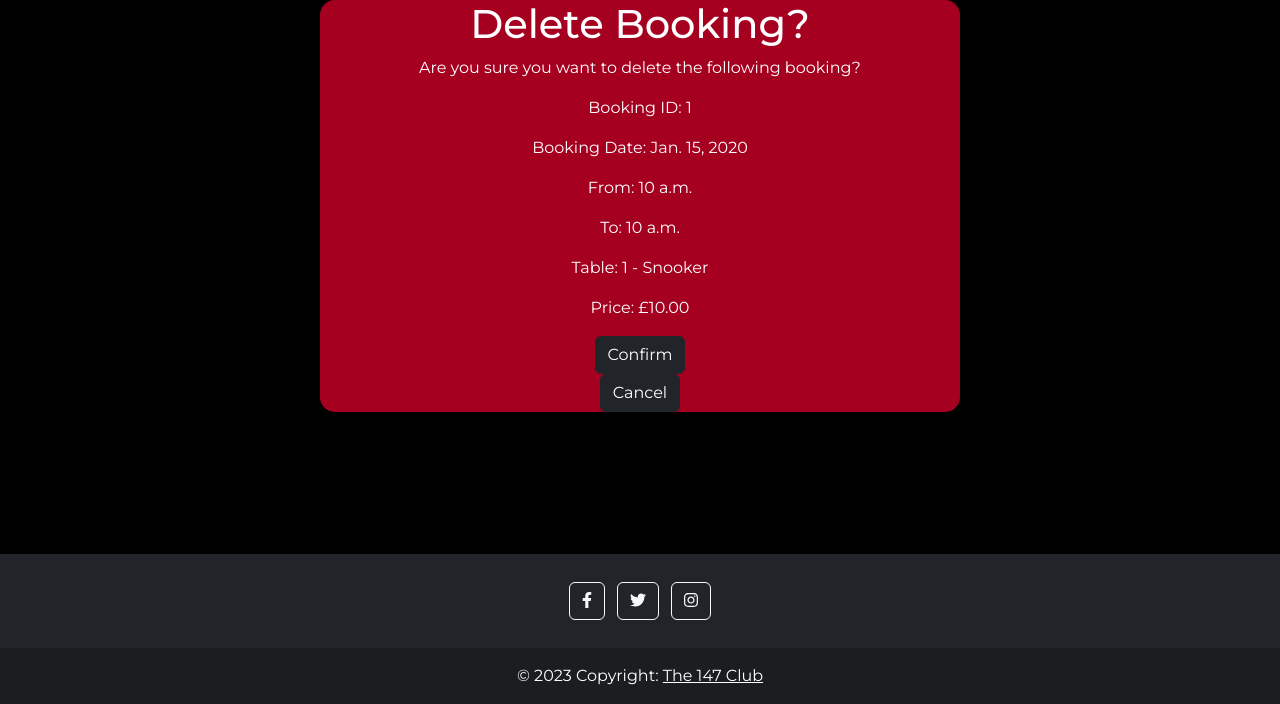
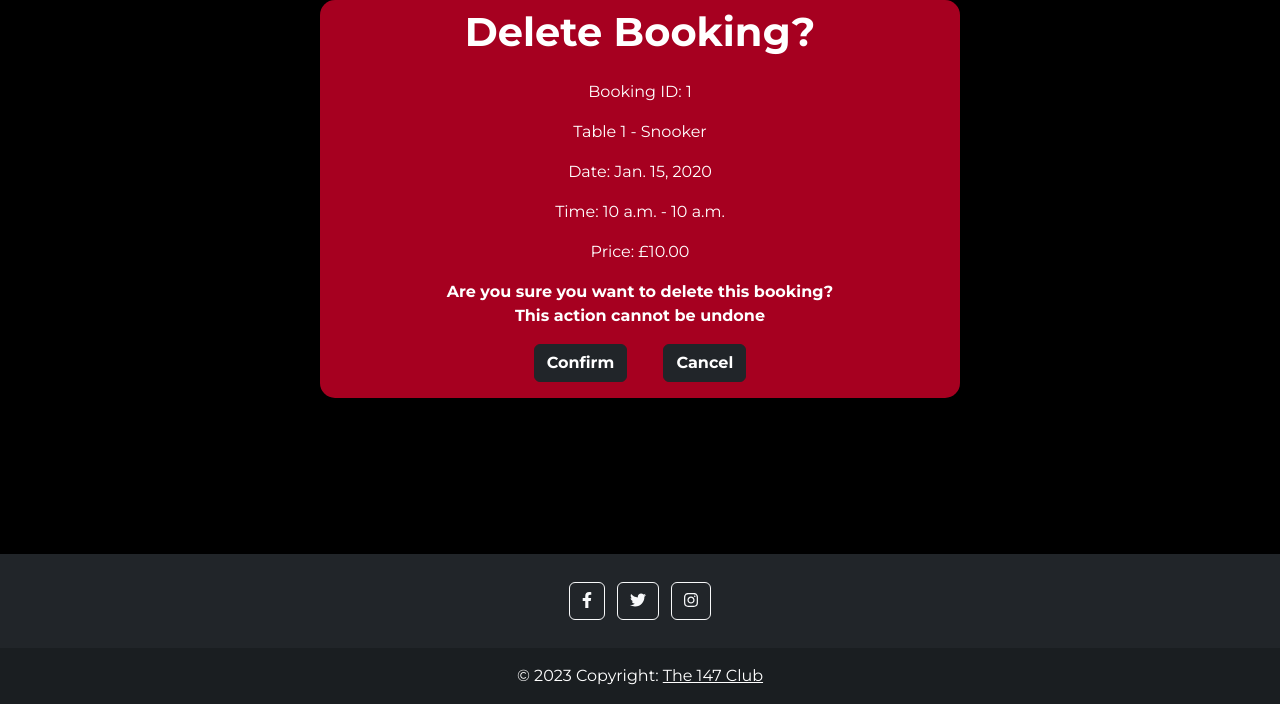
Before and after one commit to stephenbeese/Snooker-Hall-Booking-System, a Django app: page /bookings/1/delete in a window 1280 px wide. Shown: the part 96-800 px from the top of the page. Run offline with Django 3.2, Linux system fonts and the light colour scheme; tables that the repository leaves empty hold one stand-in row (values such as "Sample post"); some libraries are stand-ins or nearby versions.

Commit message:
Add bootstrap classes to templates

```diff
--- a/templates/account/login.html
+++ b/templates/account/login.html
@@ -9,9 +9,9 @@
 <div class="container red-box">
   <div class="row pt-3">
     <div class="col-md-8 mt-3 offset-md-2 text-center text-white">
-      <h1>{% trans "Sign In" %}</h1>
+      <h1 class="fw-bold">{% trans "Sign In" %}</h1>
 
-      <p>{% blocktrans %}If you have not created an account yet, then please
+      <p>{% blocktrans %}If you have not created an account yet,<br>please
         <a class="text-white fw-bold" href="{{ signup_url }}">sign up</a> first.{% endblocktrans %}</p>
     </div>
   </div>
--- a/templates/account/logout.html
+++ b/templates/account/logout.html
@@ -9,7 +9,7 @@
 <div class="container red-box">
   <div class="row pt-3 pb-4">
     <div class="col-md-8 mt-3 offset-md-2 text-center text-white">
-      <h1>{% trans "Sign Out" %}</h1>
+      <h1 class="fw-bold">{% trans "Sign Out" %}</h1>
 
       <p>{% trans 'Are you sure you want to sign out?' %}</p>
 
--- a/templates/account/signup.html
+++ b/templates/account/signup.html
@@ -9,7 +9,7 @@
 <div class="container red-box">
   <div class="row">
     <div class="col-md-8 mt-3 offset-md-2 text-center text-white pt-3">
-      <h1>{% trans "Sign Up" %}</h1>
+      <h1 class="fw-bold">{% trans "Sign Up" %}</h1>
 
       <p>{% blocktrans %}Already have an account? Then please <a class="text-white fw-bold" href="{{ login_url }}">sign in</a>.{% endblocktrans %}
       </p>
@@ -24,7 +24,8 @@
         <input type="hidden" name="{{ redirect_field_name }}" value="{{ redirect_field_value }}" />
         {% endif %}
         <div class="text-center">
-          <button class="btn btn-dark justify-content-cent" type="submit">{% trans "Sign Up" %} &raquo;</button>
+          <button class="btn btn-dark justify-content-center fw-bold" type="submit">{% trans "Sign Up" %}</button>
+          <!-- <button class="btn btn-dark justify-content-cent" type="submit">{% trans "Sign Up" %} &raquo;</button> -->
         </div>
       </form>
     </div>
--- a/templates/confirm_delete.html
+++ b/templates/confirm_delete.html
@@ -5,24 +5,20 @@
 <div class="container-fluid">
     <div class="row justify-content-center">
         <div class="col-12 text-center text-white red-box">
-            <h1>Delete Booking?</h1>
-            <p>Are you sure you want to delete the following booking?</p>
+            <h1 class="mt-2 fw-bold">Delete Booking?</h1>
             <!-- Display booking details -->
-            <p>Booking ID: {{ booking.booking_id }}</p>
-            <p>Booking Date: {{ booking.date }}</p>
-            <p>From: {{ booking.start_time }}</p>
-            <p>To: {{ booking.end_time }}</p>
-            <p>Table: {{ booking.table_number }}</p>
+            <p class="mt-4">Booking ID: {{ booking.booking_id }}</p>
+            <p>Table {{ booking.table_number }}</p>
+            <p>Date: {{ booking.date }}</p>
+            <p>Time: {{ booking.start_time }} - {{ booking.end_time }}</p>
             <p>Price: £{{ booking.total_price }}</p>
 
-            <!-- ... -->
+            <p class="mb-0 fw-bold">Are you sure you want to delete this booking?<br>This action cannot be undone</p>
             <form action="{% url 'delete_booking' booking.booking_id %}" method="post">
                 {% csrf_token %}
-                <button type="submit" class="btn btn-dark">Confirm</button>
-                <!-- <a href="{% url 'bookings' %}"><button class="btn btn-dark">Cancel</button></a> -->
+                <button type="submit" class="btn btn-dark m-3 fw-bold">Confirm</button>
+                <a href="{% url 'bookings' %}"><button class="btn btn-dark m-3 fw-bold">Cancel</button></a>
             </form>
-            <a href="{% url 'bookings' %}"><button class="btn btn-dark">Cancel</button></a>
-
         </div>
     </div>
 </div>
--- a/templates/edit_booking.html
+++ b/templates/edit_booking.html
@@ -4,13 +4,13 @@
 <div class="container-fluid">
     <div class="row justify-content-center">
         <div class="col-12 text-white text-center red-box">
-            <h1>Edit Booking</h1>
+            <h1 class="mt-2 fw-bold">Edit Booking</h1>
             <p>Opening times: 11am - 11pm</p>
             <p>Booking as: {{ user.username }}</p>
             <form method="POST">
                 {% csrf_token %}
                 {{ form.as_p }}
-                <button type="submit" class="btn btn-dark">Submit</button>
+                <button type="submit" class="btn btn-dark fw-bold m-3">Submit</button>
             </form>
         </div>
     </div>
--- a/templates/review.html
+++ b/templates/review.html
@@ -22,7 +22,7 @@
                 <form method="post" action="{% url 'review' %}">
                     {{ testimonial_form | crispy }}
                     {% csrf_token %}
-                    <button class="btn btn-dark justify-content-cent m-4" type="submit">Submit</button>
+                    <button class="btn btn-dark justify-content-cent m-4 fw-bold" type="submit">Submit</button>
                 </form>
             </div>
         </div>
--- a/templates/tables.html
+++ b/templates/tables.html
@@ -38,7 +38,7 @@
             {% if table.game_type == 1 %}
             <div class="col-6 col-md-4 red-box m-3 table-div">
                 <img class="table-image" src="{{ table.image.url }}" alt="English Pool {{ table.table_number}}">
-                <p class="fw-bold">Table {{ table.table_number }} - English Pool</p>
+                <p class="fw-bold mb-0">Table {{ table.table_number }} - English Pool</p>
                 <p>Price: £{{ table.price | floatformat:2 }} p/h</p>
                 <p>Available from {{ table.available_from }} - {{ table.available_to }}</p>
             </div>
@@ -59,7 +59,7 @@
             {% if table.game_type == 2 %}
             <div class="col-6 col-md-4 red-box m-3 table-div">
                 <img class="table-image" src="{{ table.image.url }}" alt="American Pool {{ table.table_number}}">
-                <p class="fw-bold">Table {{ table.table_number }} - American Pool</p>
+                <p class="fw-bold mb-0">Table {{ table.table_number }} - American Pool</p>
                 <p>Price: £{{ table.price | floatformat:2 }} p/h</p>
                 <p>Available from {{ table.available_from }} - {{ table.available_to }}</p>
             </div>
```
Also changed, not shown: templates/bookings.html (+4 -4 lines), templates/index.html (+6 -3 lines), templates/reservation.html (+5 -4 lines).
